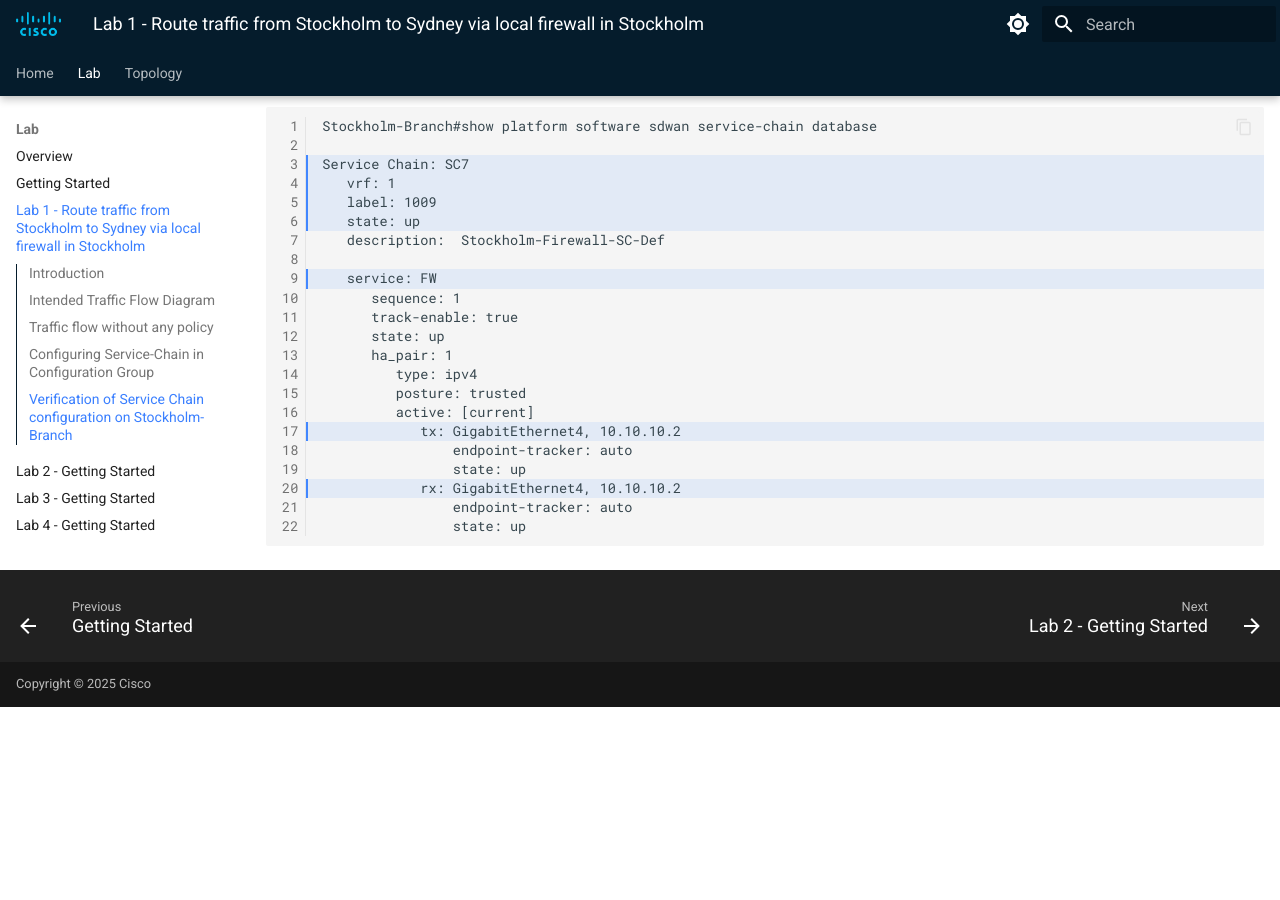
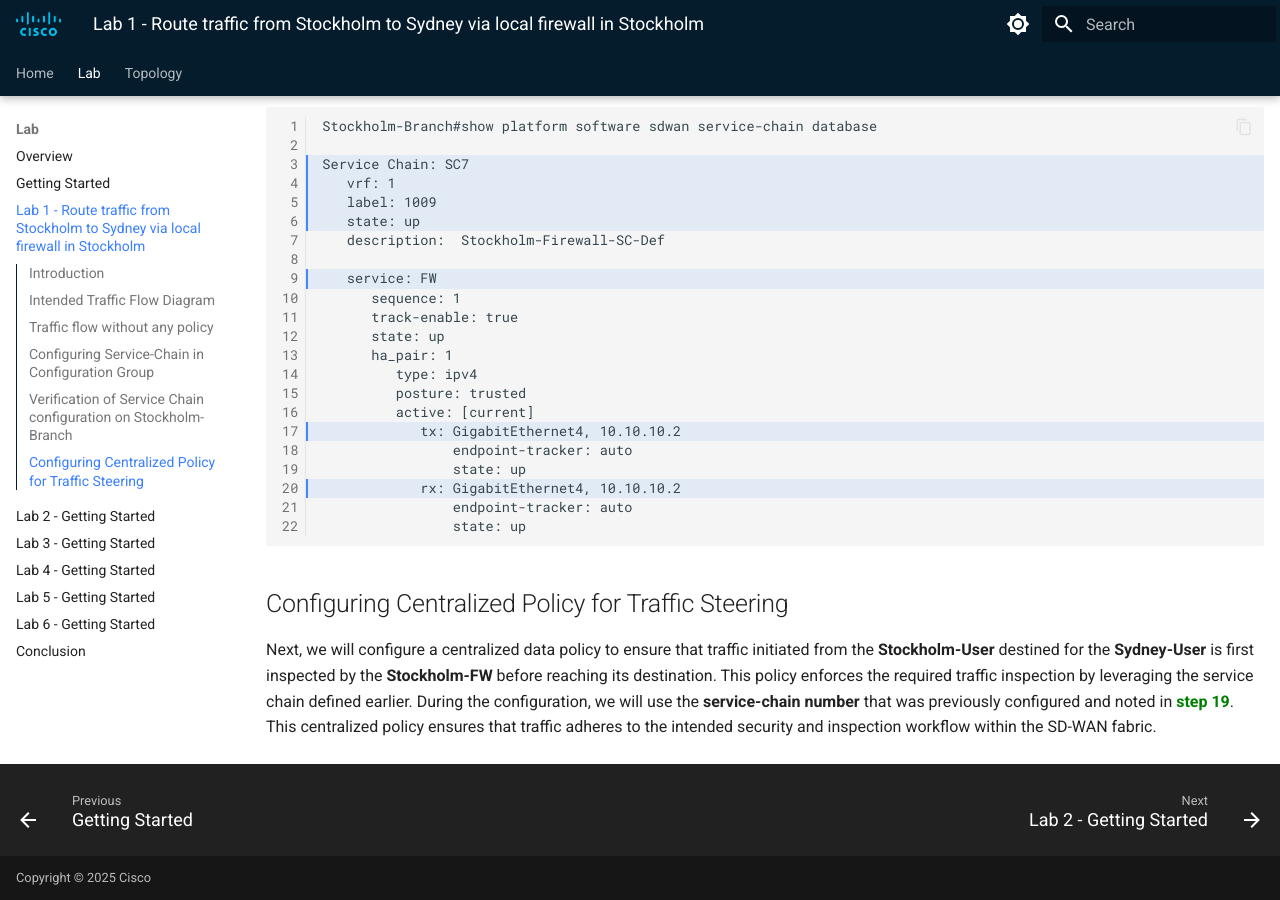
Before and after one commit to ciscodocs/ltrent-2008-clemea25, an MkDocs documentation site: the page built from docs/lab1_getting_started.md, in a window 1280 px wide and 900 px high, scrolled down 13138 px. Built offline with MkDocs 1.6.1 and Material for MkDocs 9.7.7, drawn with Linux system fonts in a browser that asks for light colours; before the commit the page ends 13845 px from its top, so only the background shows below that.

Commit message:
Scenario-1 guide

````diff
--- a/docs/lab1_getting_started.md
+++ b/docs/lab1_getting_started.md
@@ -206,3 +206,6 @@ Service Chain: SC7
                 endpoint-tracker: auto
                 state: up
 ```
+## Configuring Centralized Policy for Traffic Steering
+
+Next, we will configure a centralized data policy to ensure that traffic initiated from the **Stockholm-User** destined for the **Sydney-User** is first inspected by the **Stockholm-FW** before reaching its destination. This policy enforces the required traffic inspection by leveraging the service chain defined earlier. During the configuration, we will use the **service-chain number** that was previously configured and noted in **<font color="green">step 19</font>**. This centralized policy ensures that traffic adheres to the intended security and inspection workflow within the SD-WAN fabric.
````
